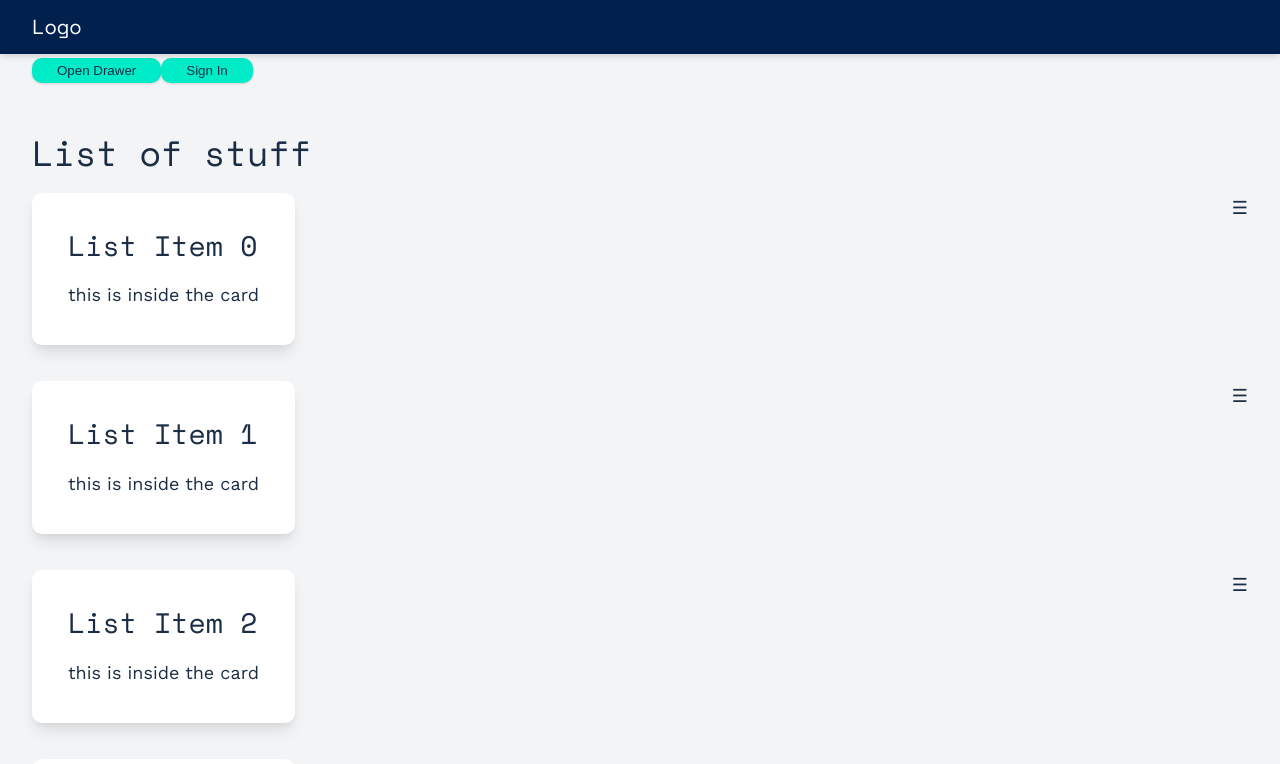
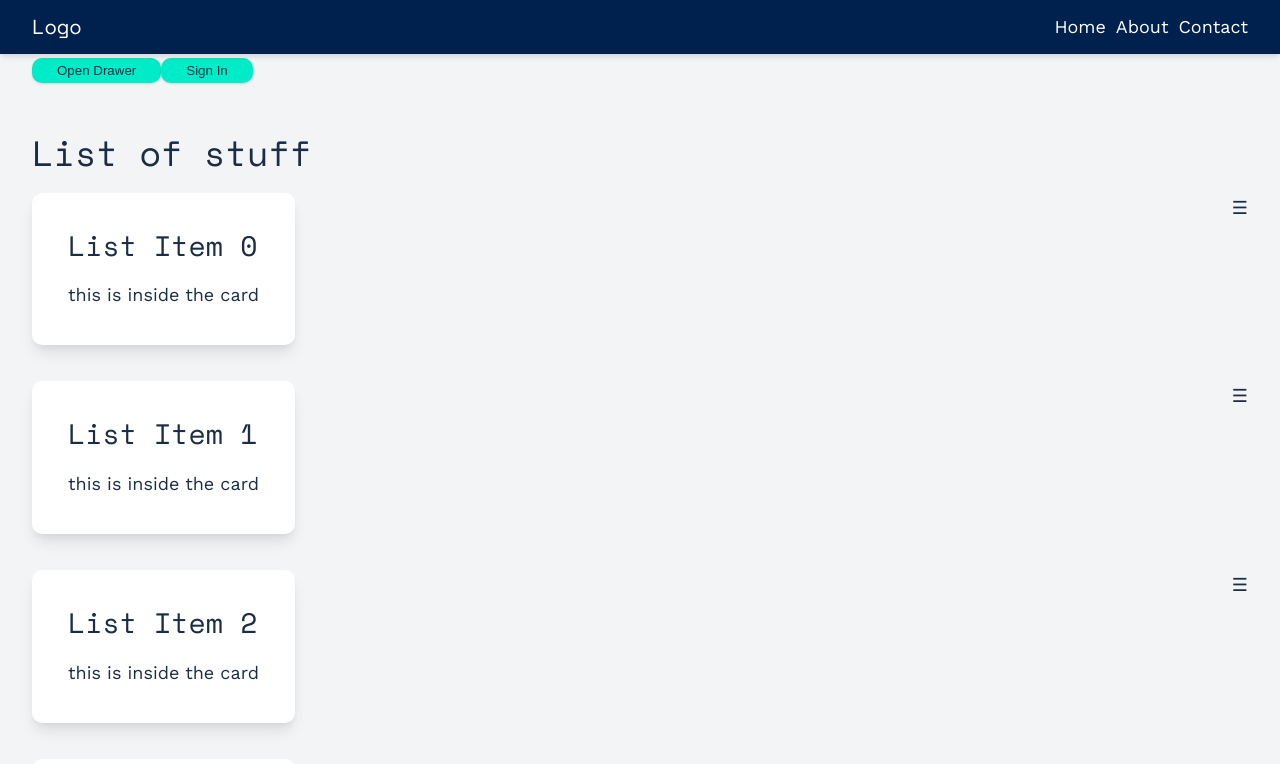
Before and after one commit to digitalprocess/advanced-framer-motion, a React (Create React App) app: page / in a window 1280 px wide. Shown: the top 764 px of the page. Built offline with nearby package versions, Linux system fonts and the light colour scheme.

Commit message:
Reusable Animated Router

```diff
--- a/package.json
+++ b/package.json
@@ -11,6 +11,7 @@
     "framer-motion": "^2.6.5",
     "react": "^16.13.1",
     "react-dom": "^16.13.1",
+    "react-router-dom": "^5.2.0",
     "react-scripts": "3.4.3"
   },
   "scripts": {
--- a/src/App.js
+++ b/src/App.js
@@ -1,6 +1,8 @@
 import React, {useState} from 'react'
 import { motion, AnimatePresence, AnimateSharedLayout } from 'framer-motion'
 import { usePositionReorder } from './hooks/usePositionReorder'
+import { BrowserRouter as Router, Link } from "react-router-dom"
+import {AnimatedRoutes, RouteTransition} from './components/AnimatedRoutes'
 
 import './App.css'
 
@@ -20,13 +22,32 @@ function App() {
 	const [order, updatePosition, updateOrder] = usePositionReorder(posts)
 
 	return (
+		<Router>
 			<div className="App">
+				<motion.header layoutId="header">
+					<motion.h1 layoutId="logo" className="fake-logo">Logo</motion.h1>
+					<nav>
+						<Link to="/">Home</Link>
+						<Link to="/about">About</Link>
+						<Link to="/contact">Contact</Link>
+					</nav>
+				</motion.header>
+
+				<AnimatedRoutes>
+					<RouteTransition path="/about">
+						<div className="layout">
+						<h3>Who we are</h3>
+						</div>
+					</RouteTransition>
+					<RouteTransition path="/contact">
+						<div className="layout">
+						<h3>Positive Contact!</h3>
+						</div>
+					</RouteTransition>
+					<RouteTransition path="/">
 						<AnimateSharedLayout>
 							<main className="layout">
-					<motion.header layoutId="header">
-						<motion.h1 layoutId="logo" className="fake-logo">Logo</motion.h1>
-					</motion.header>
-					<Loader/>
+								<Loader />
 								<button onClick={() => setIsDrawerActive(!isDrawerActive)}>Open Drawer</button>
 								<Drawer isActive={isDrawerActive} setIsActive={setIsDrawerActive} >
 									<h2>Hi, I'm in a drawer</h2>
@@ -79,7 +100,10 @@ function App() {
 								<Gallery />
 							</main>
 						</AnimateSharedLayout>
+					</RouteTransition>
+				</AnimatedRoutes>
 			</div>
+		</Router>
 	)
 }
 
--- /dev/null
+++ b/src/components/AnimatedRoutes.js
@@ -0,0 +1,39 @@
+import React from 'react'
+import { motion, AnimatePresence } from 'framer-motion'
+import { Route, Switch, useLocation } from 'react-router-dom'
+
+export function RouteTransition({children, ...rest}) {
+	return (
+		<Route {...rest}>
+			<motion.div
+				initial={{
+					opacity: 0,
+					x: 100
+				}}
+				exit={{
+					opacity: 0,
+					x: 200
+				}}
+				animate={{
+					opacity: 1,
+					x: 0,
+					y: 0
+				}}
+			>
+				{children}
+			</motion.div>
+		</Route>
+	)
+}
+
+export function AnimatedRoutes({children}) {
+	const location = useLocation()
+
+	return (
+		<AnimatePresence exitBeforeEnter>
+			<Switch key={location.pathname} location={location}>
+				{children}
+			</Switch>
+		</AnimatePresence>
+	)
+}
```
Also changed, not shown: 1 other file (tests, documents, lock files or other folders). Lines whose indentation alone changed are shown as unchanged.
